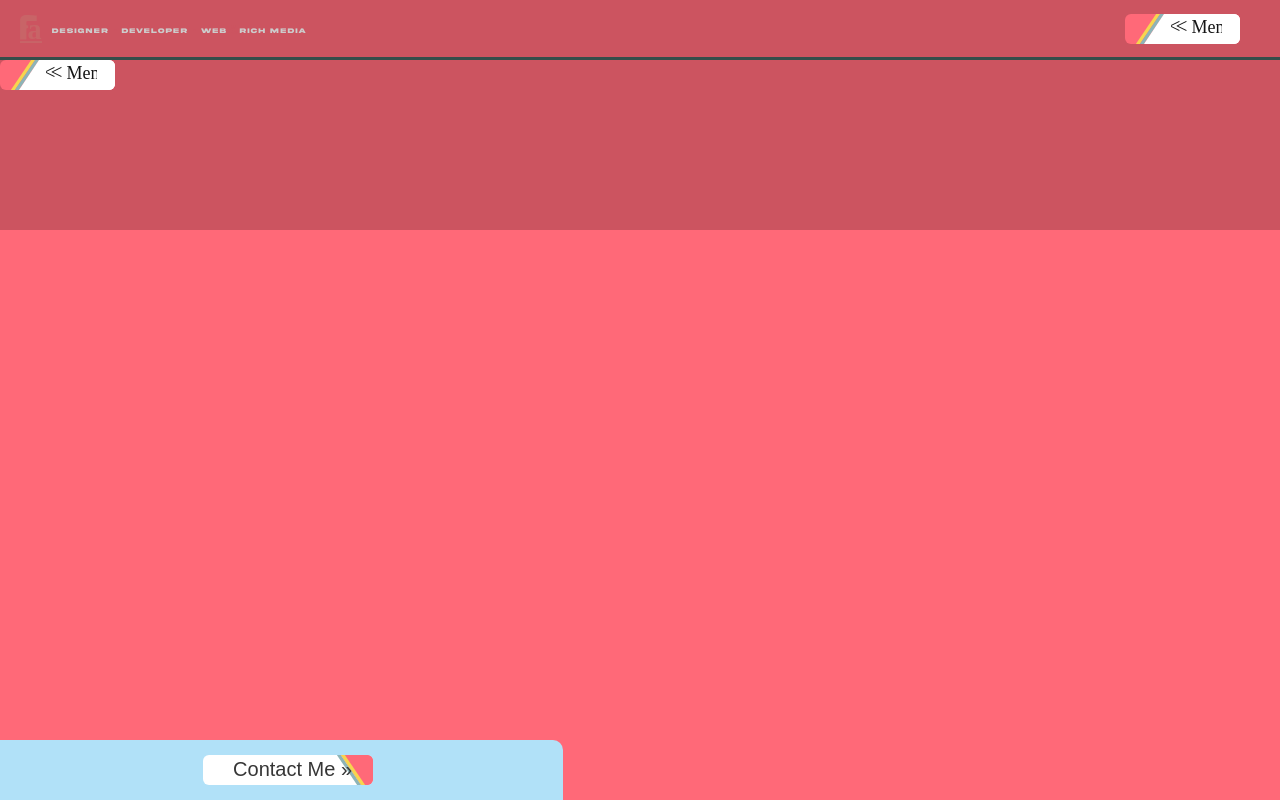
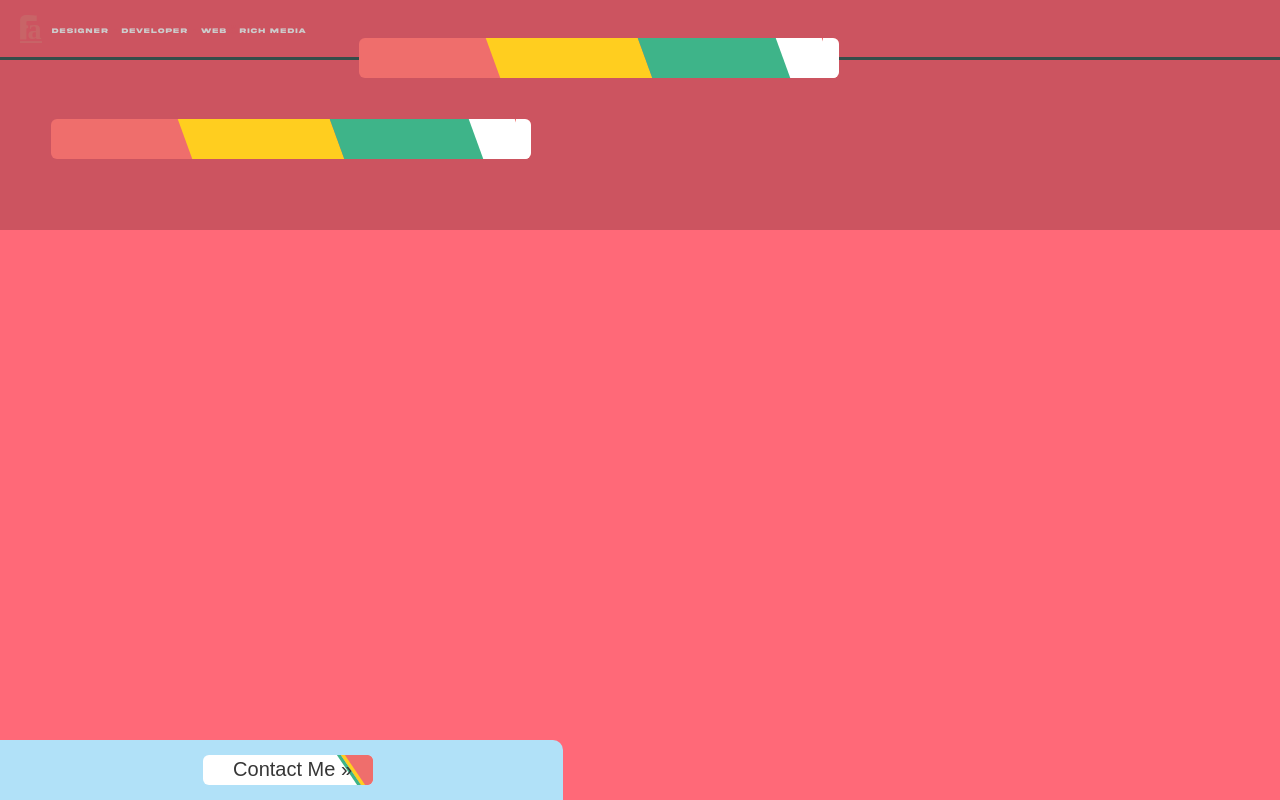
Before and after one commit to anayafj/portfolio-site-anaya, a Next.js app: page /components/MainNavigation in a window 1280 px wide. Built offline with nearby package versions, Linux system fonts and the light colour scheme; a web font is replaced by a local one.

Commit message:
Nav centered and sized - needs details and text

```diff
--- a/pages/components/MainNavigation.js
+++ b/pages/components/MainNavigation.js
@@ -24,190 +24,190 @@ export default function MainNavigation() {
 	const whiteShape = useRef();
 	const closeX = useRef();
 	const menuTxt = useRef();
-	const tl = gsap.timeline({ paused: true });
+	// const tl = gsap.timeline({ paused: true });
 
 	// Initial setup -----------//
 	useEffect(() => {
 		setNavigation();
-		collapseMenu();
-		tl.pause('end');
-		gsap.from(menuContainer.current, {
-			x: '+= 400',
-			ease: 'circ.easeIn',
-			duration: 1,
-			onComplete: function () {
-				setMenu(false);
-			},
-		});
+		// collapseMenu();
+		// tl.pause('end');
+		// gsap.from(menuContainer.current, {
+		// 	x: '+= 400',
+		// 	ease: 'circ.easeIn',
+		// 	duration: 1,
+		// 	onComplete: function () {
+		// 		setMenu(false);
+		// 	},
+		// });
 	}, []);
 
 	////
 	//// MENU -------------------------------------------//
 
 	// Menu state updated
-	useEffect(() => {
-		toggleMenu();
-	}, [menu]);
+	// useEffect(() => {
+	// 	toggleMenu();
+	// }, [menu]);
 
 	// Menu exp/col button hit
-	const menuExpColBtnHandler = (e) => {
-		e.preventDefault();
+	// const menuExpColBtnHandler = (e) => {
+	// 	e.preventDefault();
 
-		// console.log('menuAnimating = ', menuAnimating);
-		if (menuAnimating) return;
-		setMenuAnimating(true);
-		if (menu === null) {
-			setMenu(false);
-		} else {
-			setMenu(!menu);
-		}
-	};
+	// 	// console.log('menuAnimating = ', menuAnimating);
+	// 	if (menuAnimating) return;
+	// 	setMenuAnimating(true);
+	// 	if (menu === null) {
+	// 		setMenu(false);
+	// 	} else {
+	// 		setMenu(!menu);
+	// 	}
+	// };
 
-	const toggleMenu = () => {
-		if (initialLoad && menu != null) {
-			setInitialLoad(false);
-			return;
-		}
+	// const toggleMenu = () => {
+	// 	if (initialLoad && menu != null) {
+	// 		setInitialLoad(false);
+	// 		return;
+	// 	}
 
-		switch (menu) {
-			case true:
-				expandMenu();
-				tl.play('start');
-				break;
-			case false:
-				collapseMenu();
-				tl.play();
-				break;
-			case null:
-				break;
-		}
-	};
+	// 	switch (menu) {
+	// 		case true:
+	// 			expandMenu();
+	// 			tl.play('start');
+	// 			break;
+	// 		case false:
+	// 			collapseMenu();
+	// 			tl.play();
+	// 			break;
+	// 		case null:
+	// 			break;
+	// 	}
+	// };
 
 	// Collapse Animation for Nav Menu Bar
-	const collapseMenu = () => {
-		tl.addLabel('start', 0);
-		tl.addLabel('showText', 0.6);
-		tl.addLabel('end', 2);
-		tl.to(closeX.current, { autoAlpha: 0, duration: 0 }, 'start');
-		tl.to(yellowTxt.current, { autoAlpha: 0, duration: 0 }, 'start');
-		tl.to(blueTxt.current, { autoAlpha: 0, duration: 0 }, 'start');
-		tl.to(pink.current, { width: 0, autoAlpha: 0, duration: 0 }, 'start');
-		tl.to(
-			whiteShape.current,
-			{
-				borderRightWidth: '200px',
-				duration: 0,
-			},
-			'start',
-		);
-		tl.to(yellow.current, { x: '+=21', duration: 0 }, 'start');
-		tl.to(blue.current, { width: 86, duration: 0 }, 'start');
-		tl.to(
-			menuContainer.current,
-			{ width: 115, ease: 'expo.Out', duration: 0.5 },
-			'start',
-		);
-		tl.to(
-			white.current,
-			{
-				width: 86,
-				x: '+=21',
-				ease: 'expo.Out',
-				duration: 0.4,
-			},
-			'start+=.2',
-		);
-		tl.to(
-			yellow.current,
-			{ width: 4, ease: 'expo.Out', duration: 0.4 },
-			'start+=.2',
-		);
-		tl.to(
-			blue.current,
-			{ width: 4, ease: 'expo.Out', duration: 0.4 },
-			'start+=.2',
-		);
-		tl.to(
-			blue.current,
-			{ x: '+=21', ease: 'expo.Out', duration: 0.4 },
-			'start+=.2',
-		);
-		tl.to(
-			menuTxt.current,
-			{
-				autoAlpha: 1,
-				ease: 'circ.In',
-				duration: 0.3,
-				onComplete: () => {
-					setMenuAnimating(false);
-				},
-			},
-			'showText',
-		);
-	};
+	// const collapseMenu = () => {
+	// 	tl.addLabel('start', 0);
+	// 	tl.addLabel('showText', 0.6);
+	// 	tl.addLabel('end', 2);
+	// 	tl.to(closeX.current, { autoAlpha: 0, duration: 0 }, 'start');
+	// 	tl.to(yellowTxt.current, { autoAlpha: 0, duration: 0 }, 'start');
+	// 	tl.to(blueTxt.current, { autoAlpha: 0, duration: 0 }, 'start');
+	// 	tl.to(pink.current, { width: 0, autoAlpha: 0, duration: 0 }, 'start');
+	// 	tl.to(
+	// 		whiteShape.current,
+	// 		{
+	// 			borderRightWidth: '200px',
+	// 			duration: 0,
+	// 		},
+	// 		'start',
+	// 	);
+	// 	tl.to(yellow.current, { x: '+=21', duration: 0 }, 'start');
+	// 	tl.to(blue.current, { width: 86, duration: 0 }, 'start');
+	// 	tl.to(
+	// 		menuContainer.current,
+	// 		{ width: 115, ease: 'expo.Out', duration: 0.5 },
+	// 		'start',
+	// 	);
+	// 	tl.to(
+	// 		white.current,
+	// 		{
+	// 			width: 86,
+	// 			x: '+=21',
+	// 			ease: 'expo.Out',
+	// 			duration: 0.4,
+	// 		},
+	// 		'start+=.2',
+	// 	);
+	// 	tl.to(
+	// 		yellow.current,
+	// 		{ width: 4, ease: 'expo.Out', duration: 0.4 },
+	// 		'start+=.2',
+	// 	);
+	// 	tl.to(
+	// 		blue.current,
+	// 		{ width: 4, ease: 'expo.Out', duration: 0.4 },
+	// 		'start+=.2',
+	// 	);
+	// 	tl.to(
+	// 		blue.current,
+	// 		{ x: '+=21', ease: 'expo.Out', duration: 0.4 },
+	// 		'start+=.2',
+	// 	);
+	// 	tl.to(
+	// 		menuTxt.current,
+	// 		{
+	// 			autoAlpha: 1,
+	// 			ease: 'circ.In',
+	// 			duration: 0.3,
+	// 			onComplete: () => {
+	// 				setMenuAnimating(false);
+	// 			},
+	// 		},
+	// 		'showText',
+	// 	);
+	// };
 
-	// Expand Animation for Nav Menu Bar
-	const expandMenu = () => {
-		tl.addLabel('start', 0);
-		tl.addLabel('showText', 0.8);
-		tl.addLabel('end', 2);
+	// // Expand Animation for Nav Menu Bar
+	// const expandMenu = () => {
+	// 	tl.addLabel('start', 0);
+	// 	tl.addLabel('showText', 0.8);
+	// 	tl.addLabel('end', 2);
 
-		tl.to(menuTxt.current, { autoAlpha: 0, duration: 0 }, 'start');
-		tl.to(
-			menuContainer.current,
-			{ width: 386, ease: 'expo.InOut', duration: 0.5 },
-			'start',
-		);
-		tl.to(
-			yellow.current,
-			{ width: 114, x: '-= 21', ease: 'expo.Out', duration: 0.3 },
-			'start += 0.2',
-		);
-		tl.to(
-			blue.current,
-			{ width: 114, x: '-= 21', ease: 'expo.Out', duration: 0.3 },
-			'start += 0.2',
-		);
-		tl.to(
-			white.current,
-			{ x: '-= 21', ease: 'expo.In', duration: 0.3 },
-			'start += 0.2',
-		);
-		tl.to(white.current, { width: 51, duration: 0.3 }, 'showText -= 0.4');
-		tl.to(
-			whiteShape.current,
-			{
-				borderRightWidth: '42px',
-				ease: 'expo.InOut',
-				duration: 0.3,
-			},
-			'showText -= 0.4',
-		);
+	// 	tl.to(menuTxt.current, { autoAlpha: 0, duration: 0 }, 'start');
+	// 	tl.to(
+	// 		menuContainer.current,
+	// 		{ width: 386, ease: 'expo.InOut', duration: 0.5 },
+	// 		'start',
+	// 	);
+	// 	tl.to(
+	// 		yellow.current,
+	// 		{ width: 114, x: '-= 21', ease: 'expo.Out', duration: 0.3 },
+	// 		'start += 0.2',
+	// 	);
+	// 	tl.to(
+	// 		blue.current,
+	// 		{ width: 114, x: '-= 21', ease: 'expo.Out', duration: 0.3 },
+	// 		'start += 0.2',
+	// 	);
+	// 	tl.to(
+	// 		white.current,
+	// 		{ x: '-= 21', ease: 'expo.In', duration: 0.3 },
+	// 		'start += 0.2',
+	// 	);
+	// 	tl.to(white.current, { width: 51, duration: 0.3 }, 'showText -= 0.4');
+	// 	tl.to(
+	// 		whiteShape.current,
+	// 		{
+	// 			borderRightWidth: '42px',
+	// 			ease: 'expo.InOut',
+	// 			duration: 0.3,
+	// 		},
+	// 		'showText -= 0.4',
+	// 	);
 
-		tl.to(
-			pink.current,
-			{ width: 106, autoAlpha: 1, duration: 0.2 },
-			'showText -= 0.4',
-		);
-		tl.to(
-			yellowTxt.current,
-			{ autoAlpha: 1, duration: 0.3 },
-			'showText -= 0.4',
-		);
-		tl.to(blueTxt.current, { autoAlpha: 1, duration: 0.4 }, 'showText -= 0.4');
-		tl.to(
-			closeX.current,
-			{
-				autoAlpha: 1,
-				ease: 'circ.In',
-				duration: 0.3,
-				onComplete: () => {
-					setMenuAnimating(false);
-				},
-			},
-			'showText',
-		);
-	};
+	// 	tl.to(
+	// 		pink.current,
+	// 		{ width: 106, autoAlpha: 1, duration: 0.2 },
+	// 		'showText -= 0.4',
+	// 	);
+	// 	tl.to(
+	// 		yellowTxt.current,
+	// 		{ autoAlpha: 1, duration: 0.3 },
+	// 		'showText -= 0.4',
+	// 	);
+	// 	tl.to(blueTxt.current, { autoAlpha: 1, duration: 0.4 }, 'showText -= 0.4');
+	// 	tl.to(
+	// 		closeX.current,
+	// 		{
+	// 			autoAlpha: 1,
+	// 			ease: 'circ.In',
+	// 			duration: 0.3,
+	// 			onComplete: () => {
+	// 				setMenuAnimating(false);
+	// 			},
+	// 		},
+	// 		'showText',
+	// 	);
+	// };
 
 	////
 	//// TAB NAVIGATION -------------------------------------------//
@@ -293,18 +293,17 @@ export default function MainNavigation() {
 
 	return (
 		<nav className={styles.navContainer}>
-			<div className={mainNavContainer} ref={menuContainer}>
-				<div className={styles.expNavBg}>
+				<div className={styles.navTabs}>
 					<div id="home" className={homeTab} ref={pink}>
-						<div className={styles.pinkTxt}>
+						{/* <div className={styles.pinkTxt}>
 							<img src="/svg/txt_home.svg" alt="Home tab txt" />
-						</div>
+						</div> */}
 						<hr></hr>
 					</div>
 					<div id="work" className={workTab} ref={yellow}>
 						<div className={styles.yellow}></div>
 						<div className={styles.yellowTxt} ref={yellowTxt}>
-							<img src="/svg/txt_work.svg" alt="Work tab txt" />
+							{/* <img src="/svg/txt_work.svg" alt="Work tab txt" /> */}
 							<span>Work</span>
 						</div>
 						<hr></hr>
@@ -312,26 +311,25 @@ export default function MainNavigation() {
 					<div id="about" className={aboutTab} ref={blue}>
 						<div className={styles.blue}></div>
 						<div className={navAboutText} ref={blueTxt}>
-							<img src="/svg/txt_about.svg" alt="About tab txt" />
+							{/* <img src="/svg/txt_about.svg" alt="About tab txt" /> */}
 							<span>About Me</span>
 						</div>
 						<hr></hr>
 					</div>
 					<div
-						onClick={menuExpColBtnHandler}
+						// onClick={menuExpColBtnHandler}
 						className={styles.navMenu}
 						ref={white}
 					>
 						<div className={styles.white} ref={whiteShape}></div>
-						<div className={menuExpand} ref={menuTxt}>
+						{/* <div className={menuExpand} ref={menuTxt}>
 							<img src="/svg/txt_menu.svg" alt="menu text" />
 						</div>
 						<div className={menuCollapse} ref={closeX}>
 							X
-						</div>
+						</div> */}
 					</div>
 				</div>
-			</div>
 		</nav>
 	);
 }
--- a/pages/layout/header.js
+++ b/pages/layout/header.js
@@ -13,6 +13,7 @@ export default function Header() {
 				<header className={styles.header}>
 					{/* <div className={styles.headerBg}></div> */}
 					<Logo version="1" />
+					<Navigation />
 				</header>
 			);
 		} else {
--- a/styles/components/Logo.module.scss
+++ b/styles/components/Logo.module.scss
@@ -8,6 +8,7 @@
 	pointer-events: none;
 	border-bottom: 6px solid #FA7D81;
 	max-width: 446px;
+	margin-left: auto;
 
 	img {
 		display: block;
--- a/styles/components/MainNavigation.module.scss
+++ b/styles/components/MainNavigation.module.scss
@@ -2,32 +2,48 @@
 @import '../util/mixins';
 
 $nav-col-width: 115px;
-$nav-exp-width: 386px;
-$nav-exp-height: 30px;
+$nav-exp-width: 480px;
+$nav-exp-height: 40px;
 
 .navContainer {
-	margin-right: 40px;
-
-	.expandedNav {
 	display: flex;
 	position: relative;
 	align-items: center;
 	width: $nav-exp-width;
 	height: $nav-exp-height;
 	border-radius: 6px;
+	background-color: variables.$color-button-pink;
 	overflow: hidden;
+	margin-top: calc((47px/1024px)*100%);
+	margin-left: 4%;
+	margin-right: auto;
 
-		.expNavBg {
+	.navTabs {
 		cursor: pointer;
 		display: flex;
 		width: 100%;
 		height: 100%;
-			background-color: variables.$color-pink;
 
 		.shapes {
 			width: 100%;
 			height: 100%;
-				transform: skew(146deg);
+			transform: skew(200deg);
+		}
+
+		.shape_cap {
+			width: 100%;
+			height: 100%;
+			transform: skew(200deg);
+		}
+
+		.shape_cap::after {
+			content: '';
+			position: absolute;
+			left: 40px;
+			width: 60px;
+			height: $nav-exp-height;
+			background-color: variables.$color-button-white;
+			transform: skew(-20deg);
 		}
 
 		.homeTab:hover {
@@ -45,8 +61,7 @@ $nav-exp-height: 30px;
 
 		.home {
 			position: relative;
-				width: 106px;
-				height: 100%;
+			width: 150px;
 
 			.pinkTxt {
 				position: absolute;
@@ -91,12 +106,13 @@ $nav-exp-height: 30px;
 
 		.work {
 			position: relative;
-				width: 114px;
+			width: 170px;
 
 			&.workTabActive .yellow {
 				background-color: black;
 				transition: background-color 0.2s ease-out;
 			}
+
 			&.workTabActive.open .yellow {
 				background-color: variables.$color-yellow;
 				transition: background-color 0.3s ease-in 0.3s;
@@ -116,7 +132,7 @@ $nav-exp-height: 30px;
 
 			.yellow {
 				@extend .shapes;
-					background-color: variables.$color-yellow;
+				background-color: variables.$color-button-yellow;
 				pointer-events: none;
 			}
 
@@ -171,12 +187,13 @@ $nav-exp-height: 30px;
 
 		.about {
 			position: relative;
-				width: 114px;
+			width: 166px;
 
 			&.aboutTabActive .blue {
 				background-color: black;
 				transition: background-color 0.2s ease-out;
 			}
+
 			&.aboutTabActive.open .blue {
 				background-color: variables.$color-blue;
 				transition: background-color 0.2s ease-out;
@@ -197,7 +214,7 @@ $nav-exp-height: 30px;
 
 			.blue {
 				@extend .shapes;
-					background-color: variables.$color-blue;
+				background-color: variables.$color-button-green;
 				pointer-events: none;
 			}
 
@@ -244,10 +261,9 @@ $nav-exp-height: 30px;
 			width: 51px;
 
 			.white {
-					border-top: 0px solid transparent;
-					border-right: 42px solid white;
-					border-bottom: 30px solid white;
-					border-left: 20px solid transparent;
+				@extend .shape_cap;
+				background-color: #fff;
+				pointer-events: none;
 			}
 
 			.menuCta {
@@ -278,4 +294,3 @@ $nav-exp-height: 30px;
 		}
 	}
 }
-}
--- a/styles/layouts/Footer.module.scss
+++ b/styles/layouts/Footer.module.scss
@@ -12,6 +12,7 @@ $footer-text-color : #2F2F2F;
 	border-radius: 0 10px 0 0;
 	flex-wrap: wrap;
 	background-color: #B1E1F8;
+	// background-color: variables.$color-button-white;
 
 
 	.ctaContent {
@@ -45,24 +46,25 @@ $footer-text-color : #2F2F2F;
 				height: 30px;
 				border-radius: 6px;
 				overflow: hidden;
-				background-color: white;
+				background-color: variables.$color-button-white;
 				pointer-events: none;
 
 				.pink {
 					float: right;
 					width: 0;
 					height: 0;
-					border-top: 30px solid variables.$color-pink;
-					border-right: 12px solid variables.$color-pink;
+					border-top: 30px solid variables.$color-button-pink;
+					border-right: 12px solid variables.$color-button-pink;
 					border-left: 20px solid transparent;
 				}
+
 				.yellow {
 					display: inline-block;
 					position: relative;
 					left: 144px;
 					width: 4px;
 					height: 30px;
-					background-color: variables.$color-yellow;
+					background-color: variables.$color-button-yellow;
 					transform: skew(34deg);
 				}
 
@@ -72,7 +74,7 @@ $footer-text-color : #2F2F2F;
 					left: 144px;
 					width: 4px;
 					height: 30px;
-					background-color: variables.$color-blue;
+					background-color: variables.$color-button-green;
 					transform: skew(34deg);
 				}
 			}
@@ -100,5 +102,5 @@ $footer-text-color : #2F2F2F;
 			font-family: variables.$font-family-myriad;
 			color: #686868;
 		}
-		}
-		}
+	}
+}
--- a/styles/util/_variables.scss
+++ b/styles/util/_variables.scss
@@ -19,6 +19,12 @@ $color-blue: #8db4b7;
 $color-textGrey: #363636;
 $color-btnTextGrey: #161616;
 $color-textOffWhite: #f7f7f7;
+
+$color-button-white : #FFF;
+$color-button-yellow : #FFCE1F;
+$color-button-pink : #EF6E6C;
+$color-button-green : #3EB489;
+
 
 $color-dimGreen: #41664c;
 $color-dimBlue: #497185;
```
Lines whose indentation alone changed are shown as unchanged.
